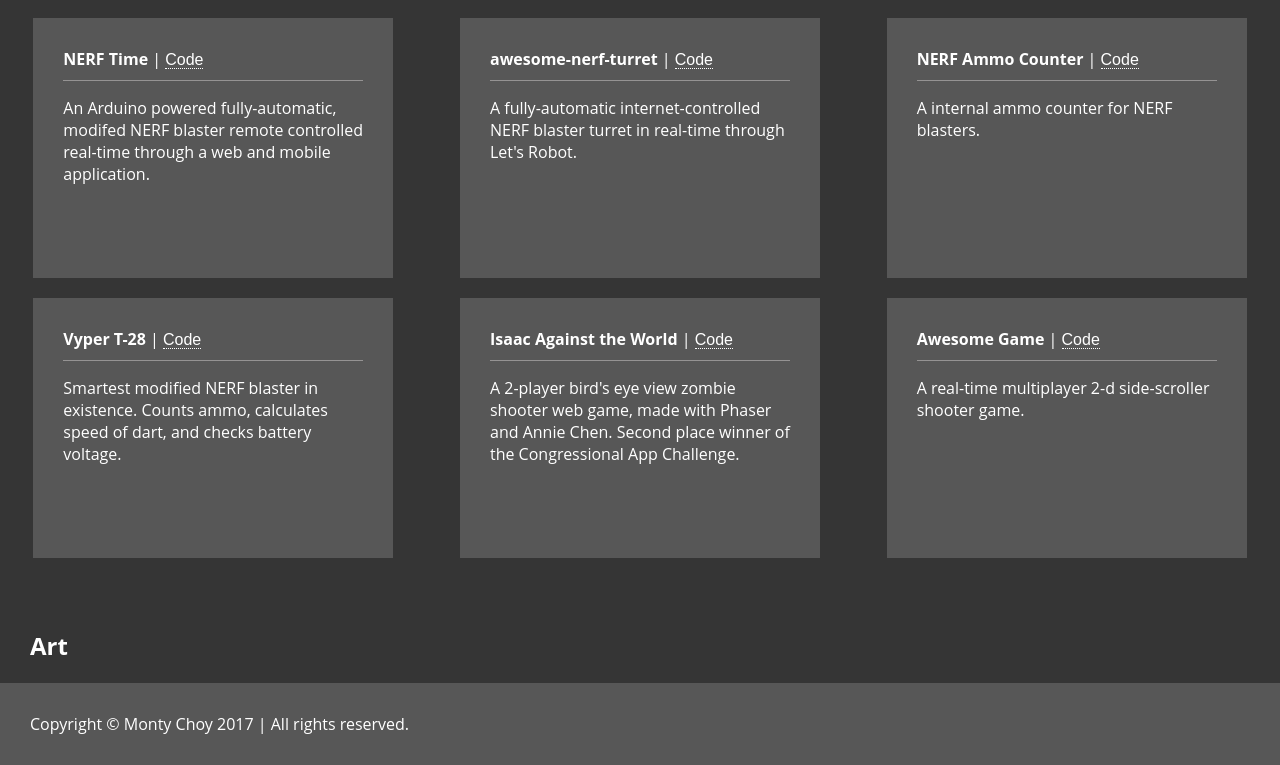
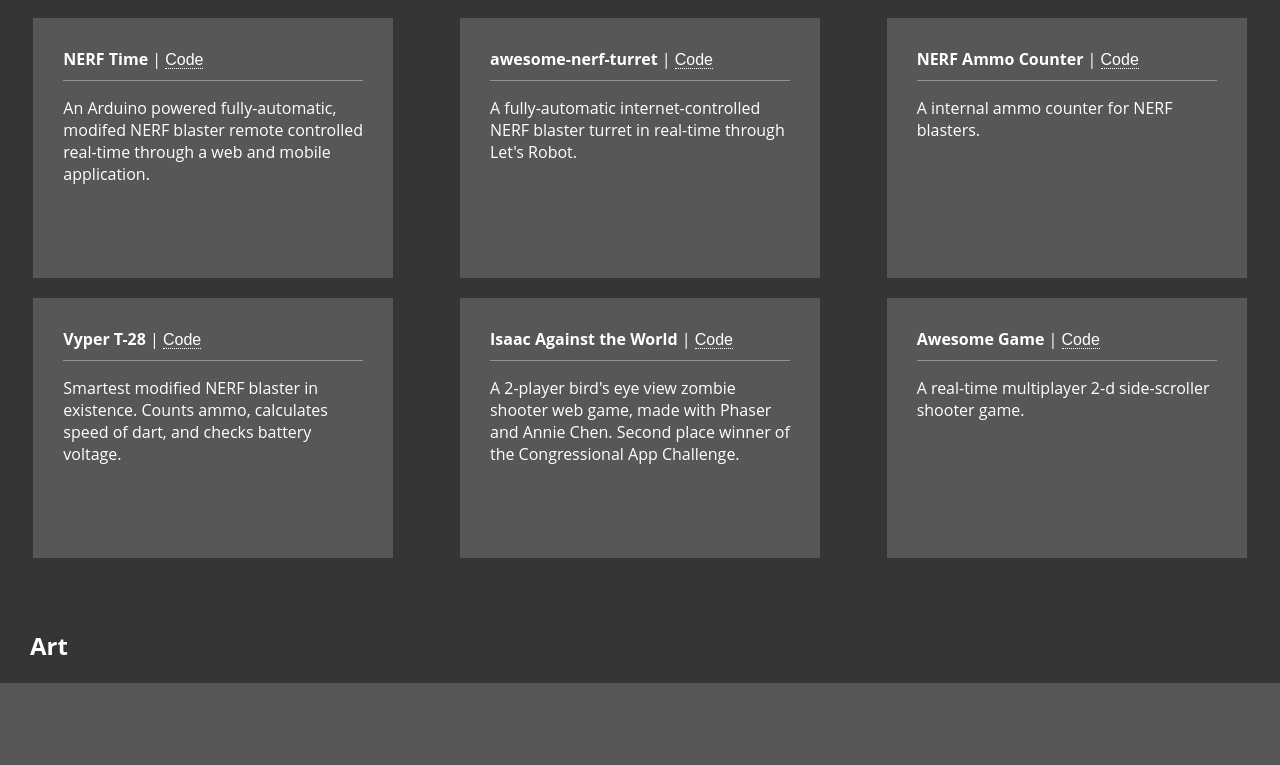
Before and after one commit to mochoy/personal-site, a React (Create React App) app: page / in a window 1280 px wide. Shown: the part 551-1316 px from the top of the page. After the commit the page ends 1234 px from the top, so only its background shows below. Built offline with nearby package versions, Linux system fonts and the light colour scheme.

Commit message:
remove footer

```diff
--- a/src/App.js
+++ b/src/App.js
@@ -58,7 +58,7 @@
 	{
 		"name": "Serendipity",
 		"by": "Jet Hui, Monty Choy and Cherry Tsang",
-		"description": "A large art center emphasizing on music and dance. Third place winner of group design in the Architecture Foundation Design Competition."
+		"description": "A large art center emphasizing on music and dance. Third place winner of group design in 2016 Architecture Foundation Design Competition."
 	},
 	{
 		"name": "Calaveras County Cabin",
@@ -75,8 +75,6 @@
 			<Intro/>
 			<Portfolio projectData={projects}/>
 			<Art projectData={art}/>
-			<Footer/>
-
 		</div>
     );
   }
```
